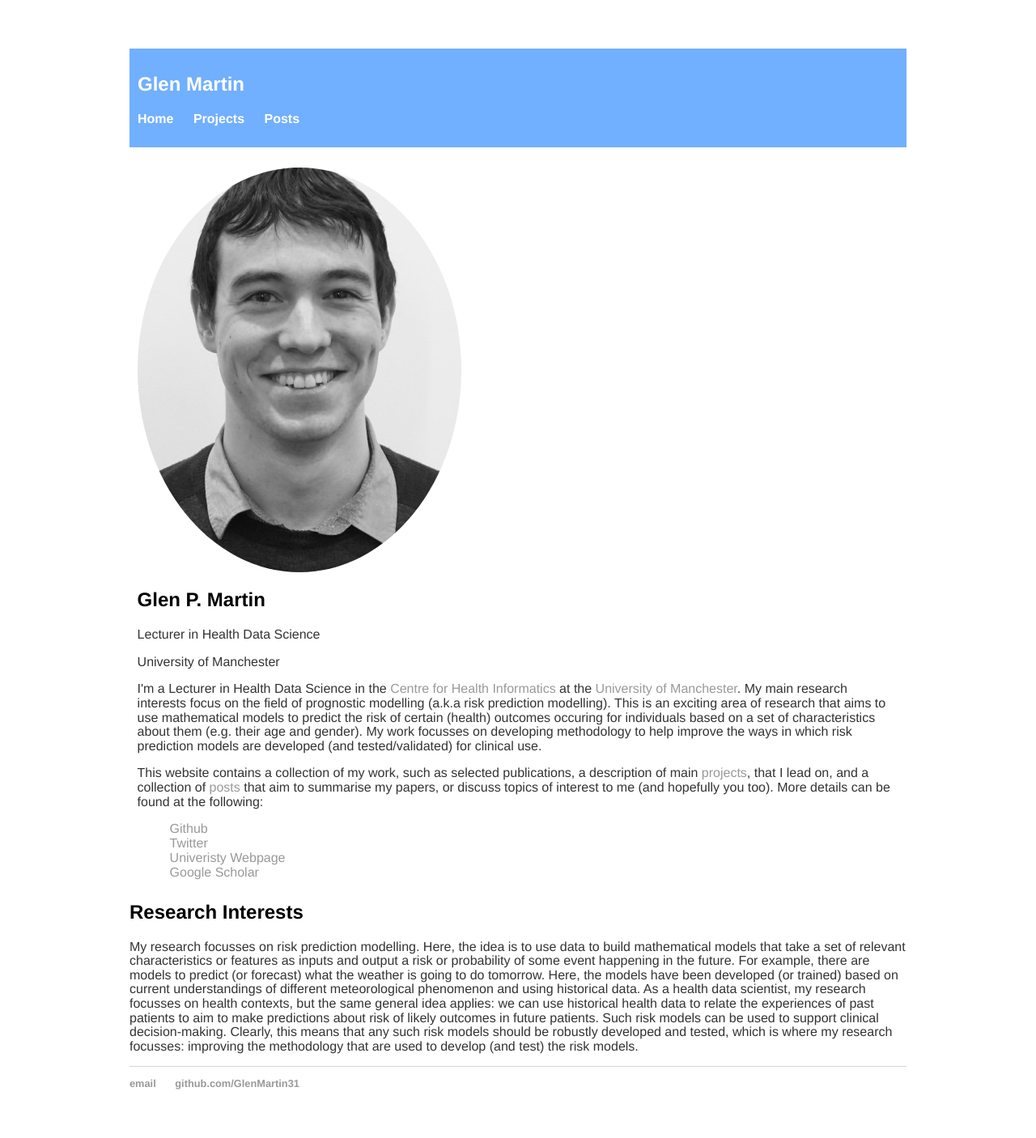
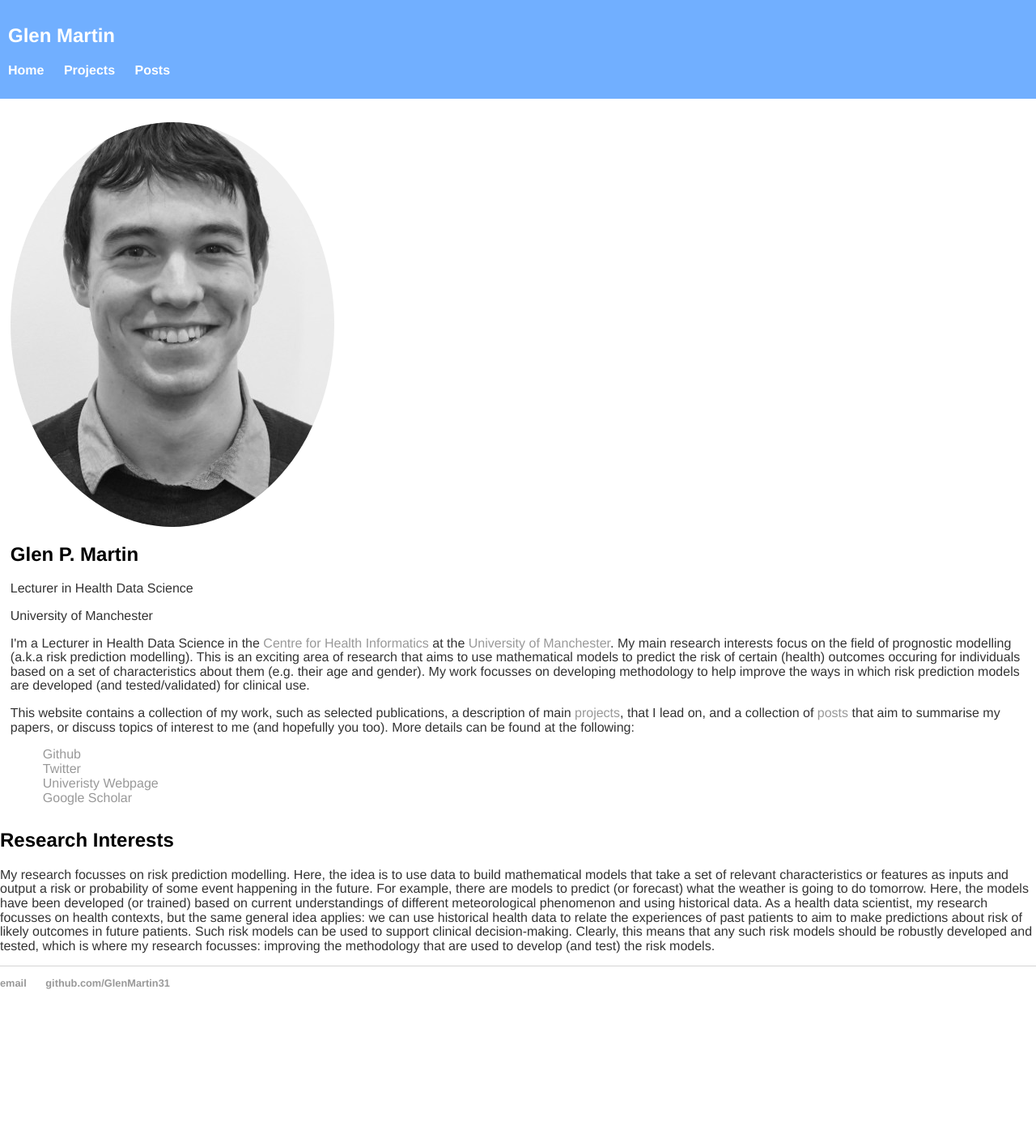
Before and after one commit to GlenMartin31/GlenMartin31.github.io, a Jekyll site: the page built from index.html, in a window 1280 px wide. Shown: the whole page at 81% size. Built offline with Jekyll 4.4.1, drawn with Linux system fonts in a browser that asks for light colours; after the commit the page ends 1235 px from its top, so only the background shows below that.

Commit message:
Update main.css

```diff
--- a/css/main.css
+++ b/css/main.css
@@ -1,6 +1,7 @@
 body {
-    margin: 60px auto;
-    width: 75%;
+    height: 100%;
+    margin: 0;
+    padding: 0;
 	font-family:'Helvetica', 'Arial', 'Sans-Serif';
 	text-align: left;
 	font-size: 1em;
@@ -27,8 +28,9 @@ footer {
 	margin-bottom: 16px;
 }
 img {
+	padding: 0;
     display: block;
-    margin: auto;
+    margin: 0 auto;
 	float: left;
 	max-width: 100%;
     max-height: 100%;
```
